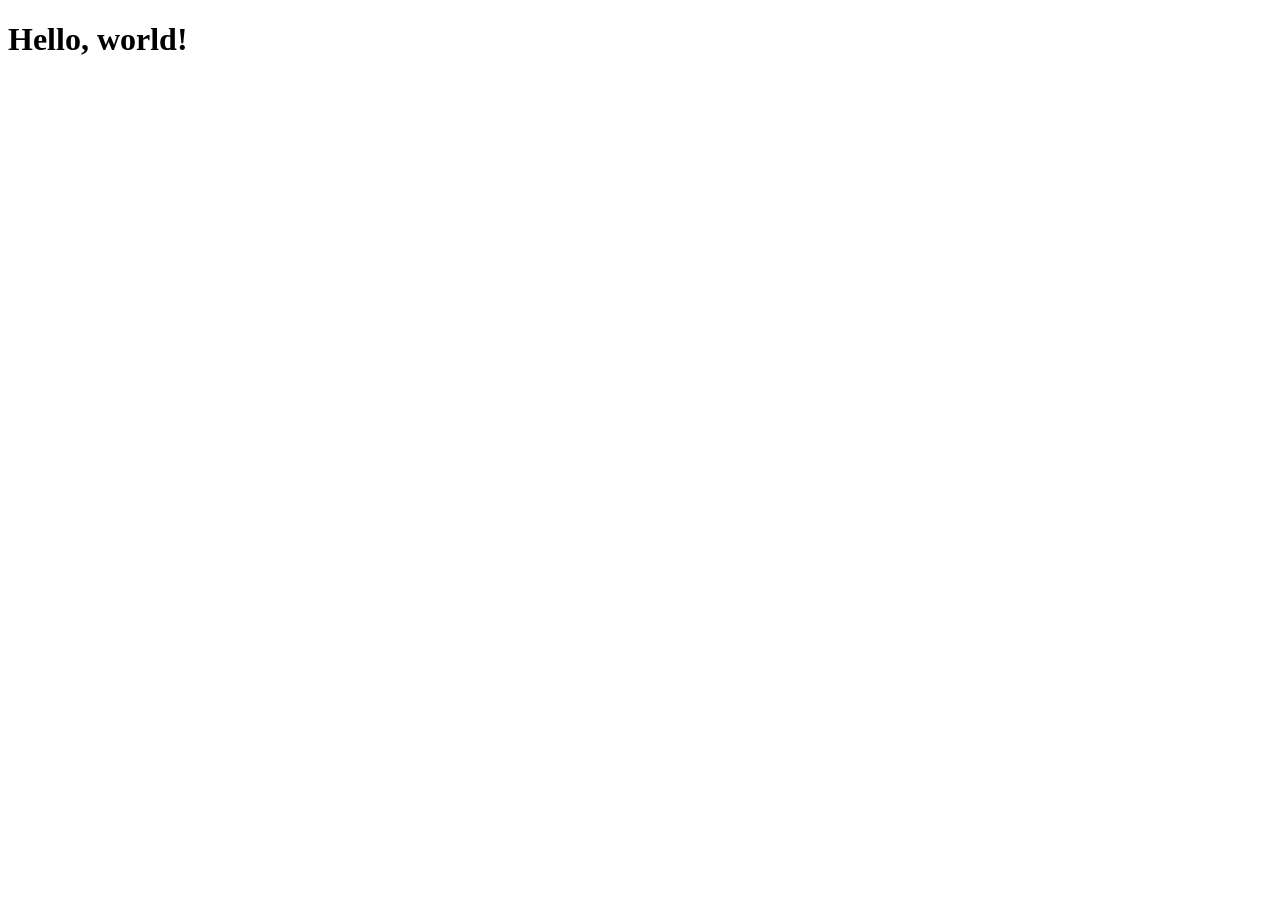
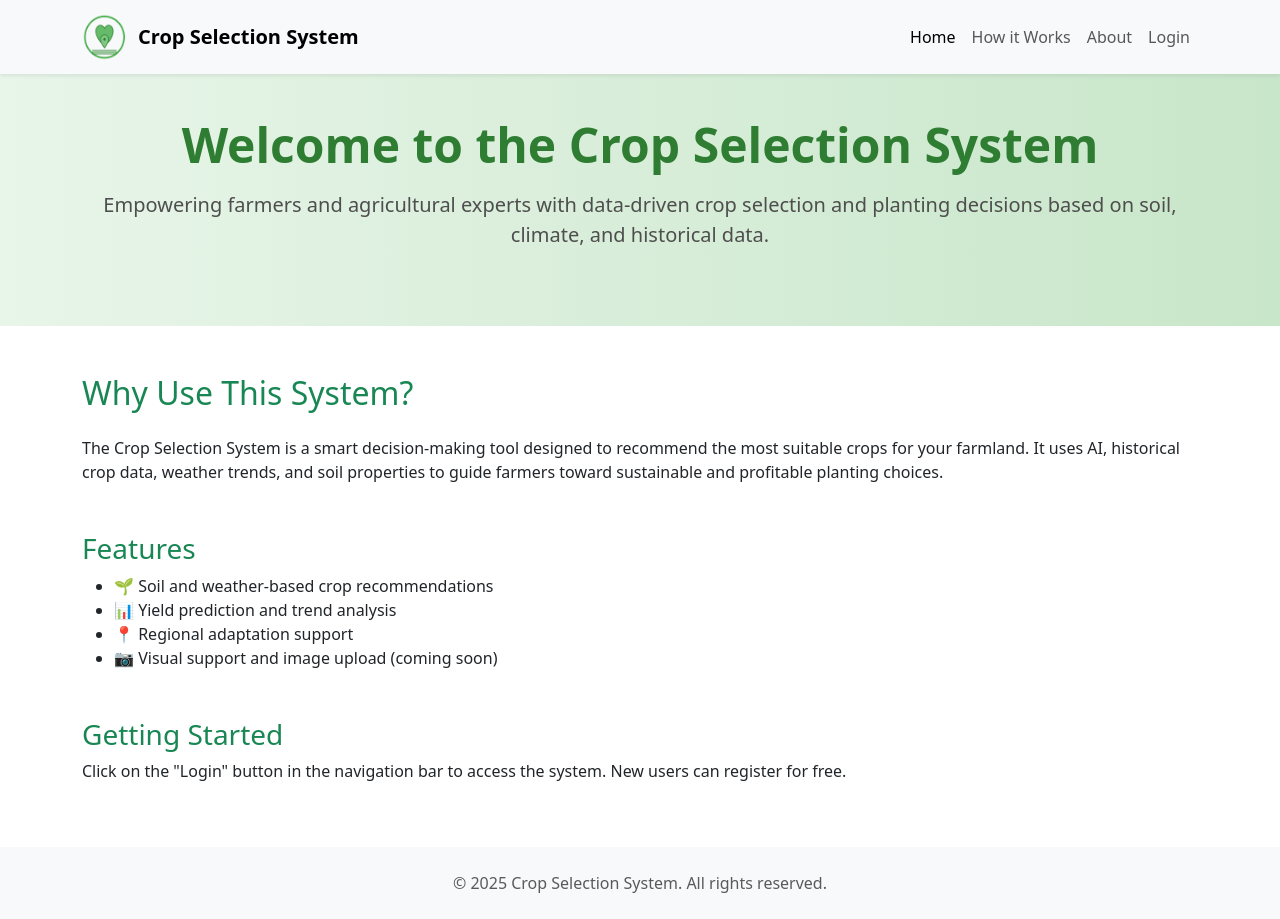
Before and after one commit to imosudi/Crop-Selection-System, a Flask app: page / in a window 1280 px wide. Before the commit the page is almost empty. Before the commit the page ends 55 px from the top, so only its background shows below. Run offline with Flask 3, Linux system fonts and the light colour scheme; some libraries are stand-ins or nearby versions.

Commit message:
2nd Iterations

```diff
--- a/app/__init__.py
+++ b/app/__init__.py
@@ -1,7 +1,8 @@
 from flask import Flask,redirect,url_for,render_template,request
-
+from flask_moment import Moment
 
 app=Flask(__name__)
 
+moment=Moment(app)
 
 from .routes import *
--- a/app/routes.py
+++ b/app/routes.py
@@ -1,10 +1,18 @@
-from flask import Flask,redirect,url_for,render_template,request
+from flask import Flask, redirect, url_for, render_template, request
+from app import app
+from datetime import datetime
 
-from app import app
+@app.route('/', methods=['GET', 'POST'])
+def home():
+    if request.method == 'POST':
+        # Future form processing can be added here
+        return render_template('index.html', current_year=datetime.now().year)
+    return render_template('index.html', current_year=datetime.now().year)
 
-@app.route('/',methods=['GET','POST'])
-def home():
-    if request.method=='POST':
-        # Handle POST Request here
-        return render_template('index.html')
-    return render_template('index.html')
+@app.route('/how-it-works')
+def how_it_works():
+    return render_template('how_it_works.html', current_year=datetime.now().year)
+
+@app.route('/about')
+def about():
+    return render_template('about.html', current_year=datetime.now().year)
--- /dev/null
+++ b/app/templates/base.html
@@ -0,0 +1,79 @@
+<!DOCTYPE html>
+<html lang="en">
+<head>
+    <meta charset="UTF-8">
+    <meta name="viewport" content="width=device-width, initial-scale=1.0">
+    <title>{% block title %}Crop Selection System{% endblock %}</title>
+    <link href="https://cdn.jsdelivr.net/npm/bootstrap@5.3.3/dist/css/bootstrap.min.css" rel="stylesheet">
+    <link rel="icon" type="image/png" href="{{ url_for('static', filename='images/logo.png') }}">
+    <style>
+        html, body {
+            height: 100%;
+        }
+        body {
+            padding-top: 56px;
+            display: flex;
+            flex-direction: column;
+        }
+        main {
+            flex: 1;
+        }
+        .hero {
+            background: linear-gradient(to right, #e8f5e9, #c8e6c9);
+            padding: 60px 0;
+            text-align: center;
+        }
+        .hero h1 {
+            font-size: 3rem;
+            font-weight: bold;
+            color: #2e7d32;
+        }
+        .hero p {
+            font-size: 1.25rem;
+            color: #4e4e4e;
+        }
+    </style>
+    {% block head %}{% endblock %}
+</head>
+<body>
+
+    <!-- Navigation Bar -->
+    <nav class="navbar navbar-expand-lg navbar-light bg-light fixed-top shadow-sm">
+        <div class="container">
+            <a class="navbar-brand d-flex align-items-center" href="{{ url_for('home') }}">
+                <img src="{{ url_for('static', filename='images/logo.png') }}" alt="Logo" width="48" height="48" class="me-2">
+                <strong>Crop Selection System</strong>
+            </a>
+            <button class="navbar-toggler" type="button" data-bs-toggle="collapse" data-bs-target="#navbarNav">
+                <span class="navbar-toggler-icon"></span>
+            </button>
+            <div class="collapse navbar-collapse justify-content-end" id="navbarNav">
+                <ul class="navbar-nav">
+                    <li class="nav-item"><a class="nav-link{% if request.endpoint == 'home' %} active{% endif %}" href="{{ url_for('home') }}">Home</a></li>
+                    <li class="nav-item"><a class="nav-link{% if request.endpoint == 'how_it_works' %} active{% endif %}" href="{{ url_for('how_it_works') }}">How it Works</a></li>
+                    <li class="nav-item"><a class="nav-link{% if request.endpoint == 'about' %} active{% endif %}" href="{{ url_for('about') }}">About</a></li>
+                    <li class="nav-item"><a class="nav-link" href="#">Login</a></li>
+                </ul>
+            </div>
+        </div>
+    </nav>
+
+    <!-- Content Block -->
+    <main>
+        {% block content %}{% endblock %}
+    </main>
+
+    <!-- Footer -->
+    <footer class="text-center py-4 bg-light mt-auto">
+        <div class="container">
+            <p class="mb-0 text-muted">© {{ moment().format('YYYY') }}  Crop Selection System. All rights reserved.</p>
+        </div>
+    </footer>
+
+
+    <script src="https://cdn.jsdelivr.net/npm/@popperjs/core@2.11.8/dist/umd/popper.min.js" integrity="sha384-I7E8VVD/ismYTF4hNIPjVp/Zjvgyol6VFvRkX/vR+Vc4jQkC+hVqc2pM8ODewa9r" crossorigin="anonymous"></script>
+    <script src="https://cdn.jsdelivr.net/npm/bootstrap@5.3.6/dist/js/bootstrap.min.js" integrity="sha384-RuyvpeZCxMJCqVUGFI0Do1mQrods/hhxYlcVfGPOfQtPJh0JCw12tUAZ/Mv10S7D" crossorigin="anonymous"></script>
+    {{ moment.include_moment() }}
+    {% block scripts %}{% endblock %}
+</body>
+</html>
--- a/app/templates/index.html
+++ b/app/templates/index.html
@@ -1,11 +1,35 @@
-<!doctype html>
-<html lang="en">
-  <head>
-    <meta charset="utf-8">
-    <meta name="viewport" content="width=device-width, initial-scale=1">
-    <title>Bootstrap demo</title>
-  </head>
-  <body>
-    <h1>Hello, world!</h1>
-  </body>
-</html>
+{% extends "base.html" %}
+
+{% block title %}Welcome - Crop Selection System{% endblock %}
+
+{% block content %}
+<section class="hero">
+    <div class="container">
+        <h1>Welcome to the Crop Selection System</h1>
+        <p class="mt-3">Empowering farmers and agricultural experts with data-driven crop selection and planting decisions based on soil, climate, and historical data.</p>
+    </div>
+</section>
+
+<section class="py-5 bg-white">
+    <div class="container">
+        <h2 class="mb-4 text-success">Why Use This System?</h2>
+        <p>
+            The Crop Selection System is a smart decision-making tool designed to recommend the most suitable crops for your farmland.
+            It uses AI, historical crop data, weather trends, and soil properties to guide farmers toward sustainable and profitable planting choices.
+        </p>
+
+        <h3 class="mt-5 text-success">Features</h3>
+        <ul>
+            <li>🌱 Soil and weather-based crop recommendations</li>
+            <li>📊 Yield prediction and trend analysis</li>
+            <li>📍 Regional adaptation support</li>
+            <li>📷 Visual support and image upload (coming soon)</li>
+        </ul>
+
+        <h3 class="mt-5 text-success">Getting Started</h3>
+        <p>
+            Click on the "Login" button in the navigation bar to access the system. New users can register for free.
+        </p>
+    </div>
+</section>
+{% endblock %}
--- a/requirements.txt
+++ b/requirements.txt
@@ -1,7 +1,9 @@
 blinker==1.9.0
 click==8.2.0
 Flask==3.1.0
+Flask-Moment==1.0.6
 itsdangerous==2.2.0
 Jinja2==3.1.6
 MarkupSafe==3.0.2
+packaging==25.0
 Werkzeug==3.1.3
```
Also changed, not shown: app/templates/about.html (added, +19 -0 lines), app/templates/how_it_works.html (added, +21 -0 lines), app/static/images/logo.png (added).
